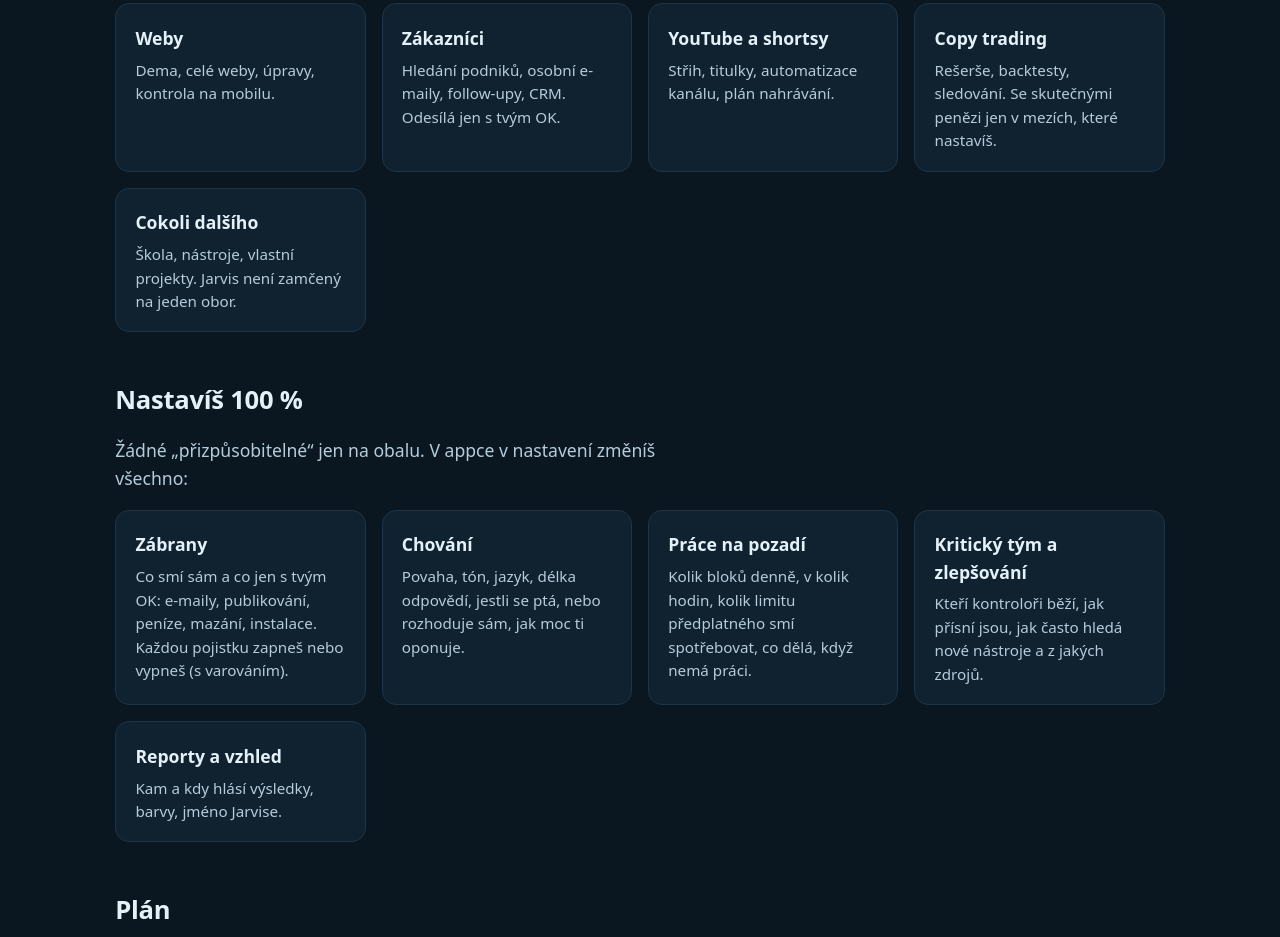
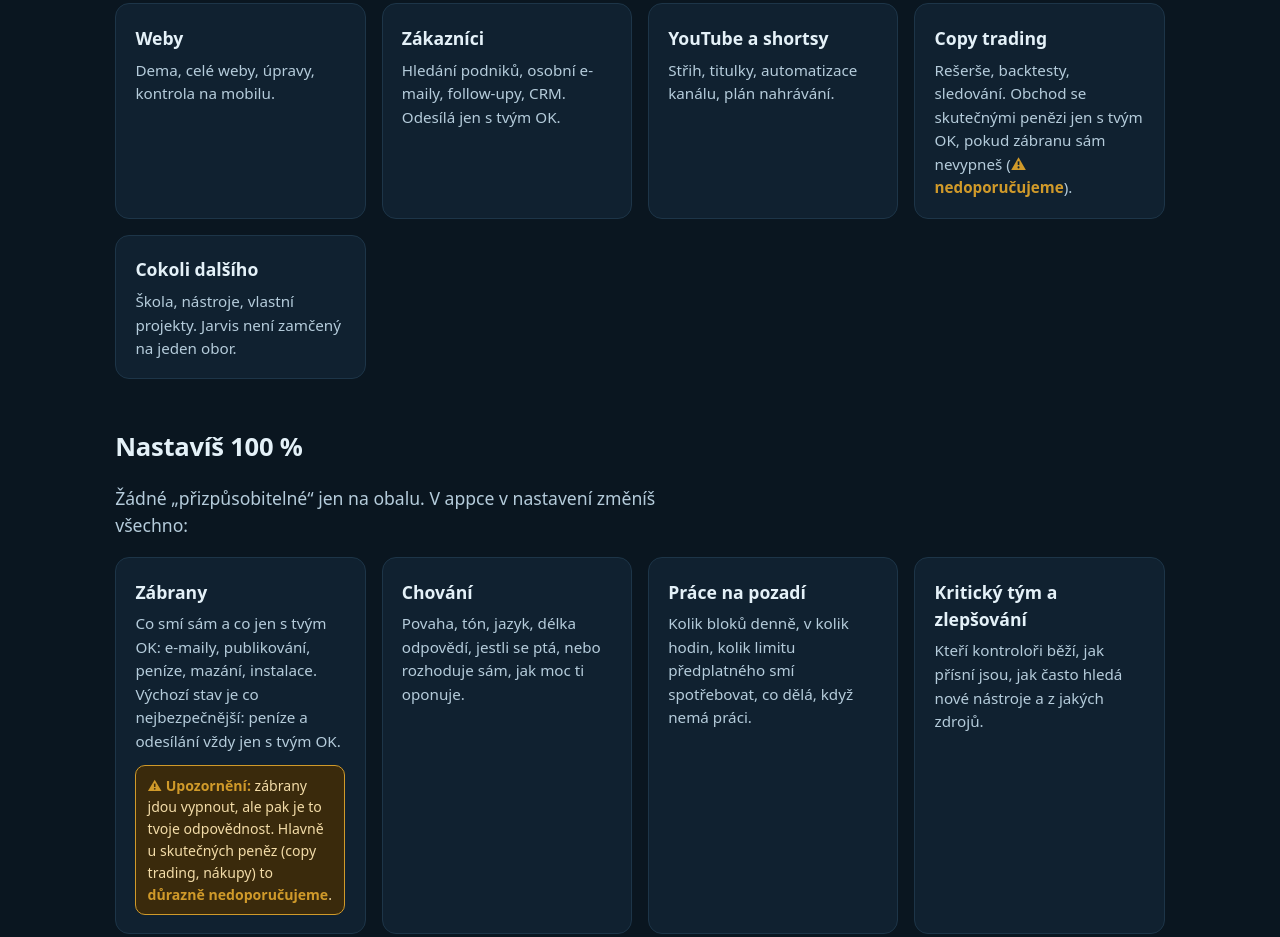
Before and after one commit to jachym-kulhavy/dema-public, a plain HTML site: page jarvis2-nahled/index.html in a window 1280 px wide. Shown: the part 1484-2421 px from the top of the page. Drawn offline with Linux system fonts and the light colour scheme.

Commit message:
demo jarvis2-nahled

```diff
--- a/jarvis2-nahled/index.html
+++ b/jarvis2-nahled/index.html
@@ -46,6 +46,7 @@ h2{font-size:1.6rem;margin:3rem 0 1rem;letter-spacing:-.01em}
 .term{background:#050d13;border:1px solid var(--ln);border-radius:14px;padding:1rem 1.2rem;font:.88rem/1.6 ui-monospace,Consolas,monospace;color:var(--tx2);overflow-x:auto}
 .term .c{color:var(--ac)}.term .k{color:var(--ok)}.term .w{color:var(--warn)}
 .note{color:var(--mu);font-size:.85rem;margin-top:3rem;border-top:1px solid var(--ln);padding-top:1rem}
+.warnbox{margin-top:.7rem;background:#3a2a0c;border:1px solid var(--warn);border-radius:10px;padding:.55rem .7rem;font-size:.88rem;color:#f3dca8}.warnbox b{color:var(--warn)}
 @media(max-width:760px){.hero{grid-template-columns:1fr}.scr{height:540px}}
 </style>
 </head>
@@ -103,14 +104,14 @@ h2{font-size:1.6rem;margin:3rem 0 1rem;letter-spacing:-.01em}
   <div class="card"><h3>Weby</h3><p>Dema, celé weby, úpravy, kontrola na mobilu.</p></div>
   <div class="card"><h3>Zákazníci</h3><p>Hledání podniků, osobní e-maily, follow-upy, CRM. Odesílá jen s tvým OK.</p></div>
   <div class="card"><h3>YouTube a shortsy</h3><p>Střih, titulky, automatizace kanálu, plán nahrávání.</p></div>
-  <div class="card"><h3>Copy trading</h3><p>Rešerše, backtesty, sledování. Se skutečnými penězi jen v mezích, které nastavíš.</p></div>
+  <div class="card"><h3>Copy trading</h3><p>Rešerše, backtesty, sledování. Obchod se skutečnými penězi jen s tvým OK, pokud zábranu sám nevypneš (<b style="color:var(--warn)">⚠ nedoporučujeme</b>).</p></div>
   <div class="card"><h3>Cokoli dalšího</h3><p>Škola, nástroje, vlastní projekty. Jarvis není zamčený na jeden obor.</p></div>
 </div>
 
 <h2 id="nastaveni">Nastavíš 100 %</h2>
 <p class="lead">Žádné „přizpůsobitelné“ jen na obalu. V appce v nastavení změníš všechno:</p>
 <div class="grid">
-  <div class="card"><h3>Zábrany</h3><p>Co smí sám a co jen s tvým OK: e-maily, publikování, peníze, mazání, instalace. Každou pojistku zapneš nebo vypneš (s varováním).</p></div>
+  <div class="card"><h3>Zábrany</h3><p>Co smí sám a co jen s tvým OK: e-maily, publikování, peníze, mazání, instalace. Výchozí stav je co nejbezpečnější: peníze a odesílání vždy jen s tvým OK.</p><div class="warnbox"><b>⚠ Upozornění:</b> zábrany jdou vypnout, ale pak je to tvoje odpovědnost. Hlavně u skutečných peněz (copy trading, nákupy) to <b>důrazně nedoporučujeme</b>.</div></div>
   <div class="card"><h3>Chování</h3><p>Povaha, tón, jazyk, délka odpovědí, jestli se ptá, nebo rozhoduje sám, jak moc ti oponuje.</p></div>
   <div class="card"><h3>Práce na pozadí</h3><p>Kolik bloků denně, v kolik hodin, kolik limitu předplatného smí spotřebovat, co dělá, když nemá práci.</p></div>
   <div class="card"><h3>Kritický tým a zlepšování</h3><p>Kteří kontroloři běží, jak přísní jsou, jak často hledá nové nástroje a z jakých zdrojů.</p></div>
```
